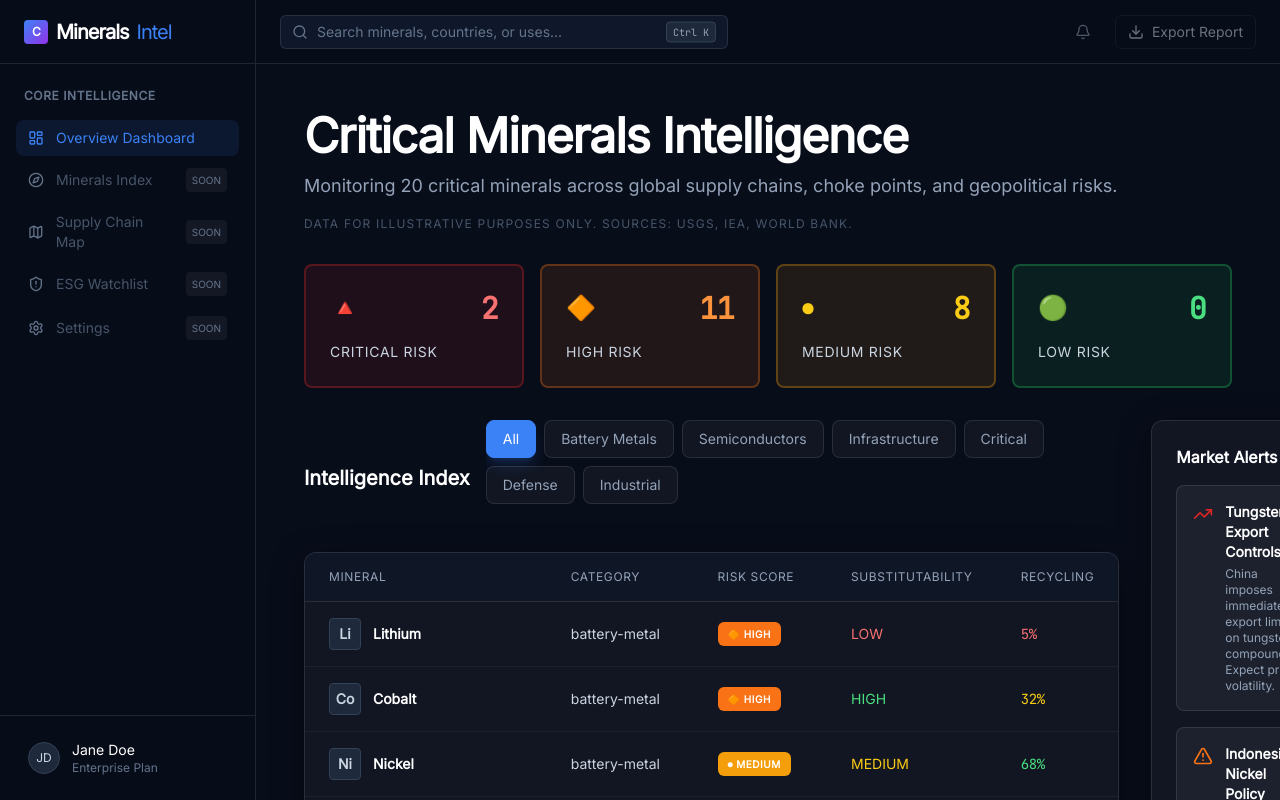
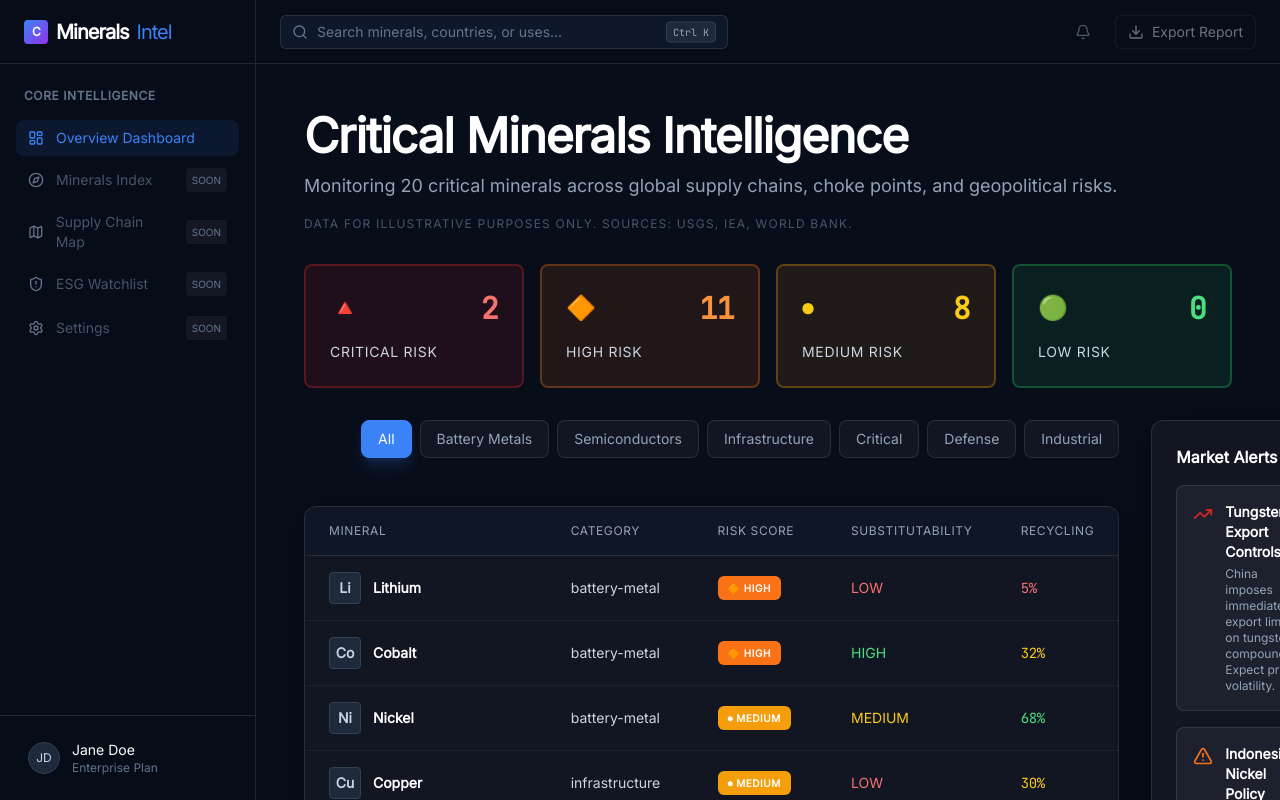
Before and after one commit to freakyjones/cri-minerals, a React (Vite) app: page / in a window 1280 px wide. Built offline with nearby package versions, Linux system fonts and the light colour scheme.

Commit message:
style: remove intelligence index header for cleaner filter layout

```diff
--- a/src/pages/HomePage.tsx
+++ b/src/pages/HomePage.tsx
@@ -53,9 +53,8 @@ export default function HomePage() {
 
       <div className="flex flex-col lg:flex-row gap-8">
         <div className="flex-1">
-          <div className="flex flex-col md:flex-row md:items-center justify-between mb-4 gap-4">
-            <h2 className="text-xl font-bold text-white whitespace-nowrap">Intelligence Index</h2>
-            <div className="overflow-x-auto pb-2 md:pb-0 hide-scrollbar">
+          <div className="flex justify-end mb-4">
+            <div className="overflow-x-auto pb-2 md:pb-0 hide-scrollbar w-full flex md:justify-end">
               <CategoryFilter
                 categories={categories}
                 activeCategory={activeCategory}
```
Also changed, not shown: 1 other file (tests, documents, lock files or other folders).
